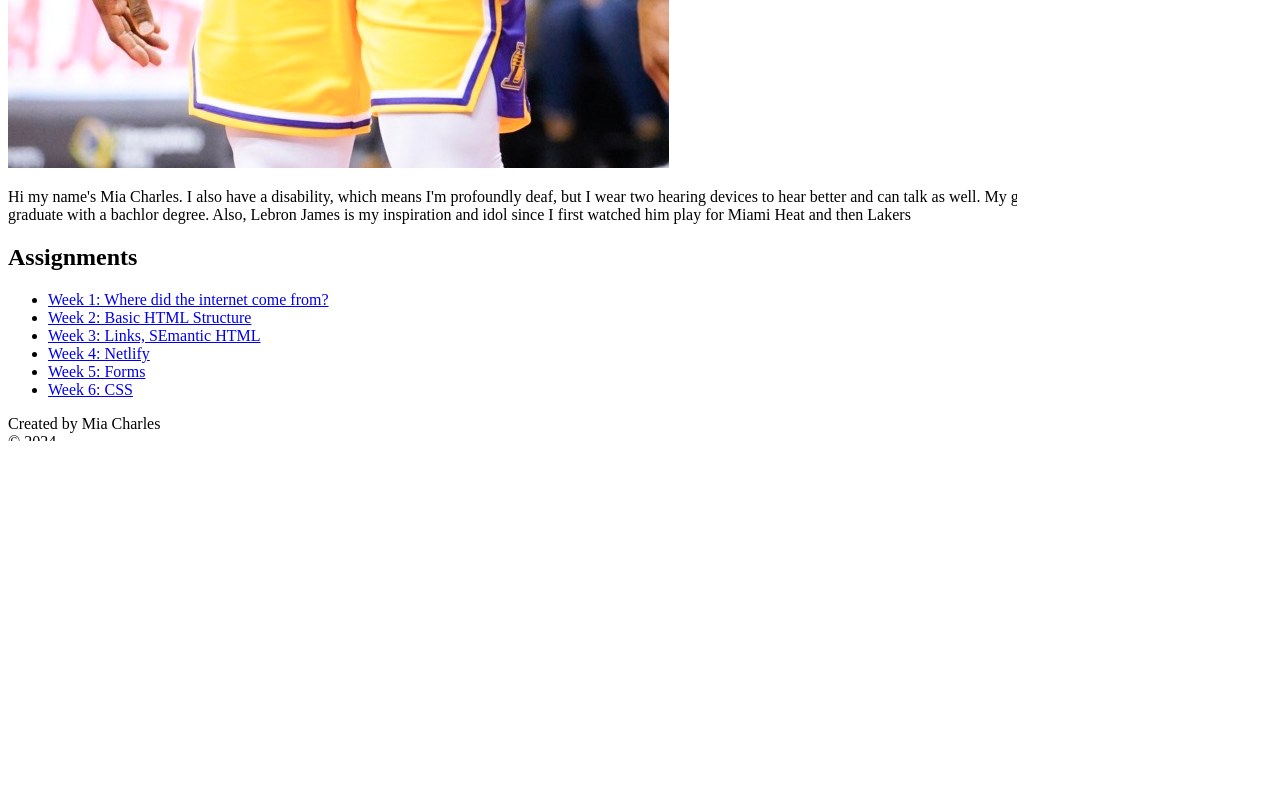
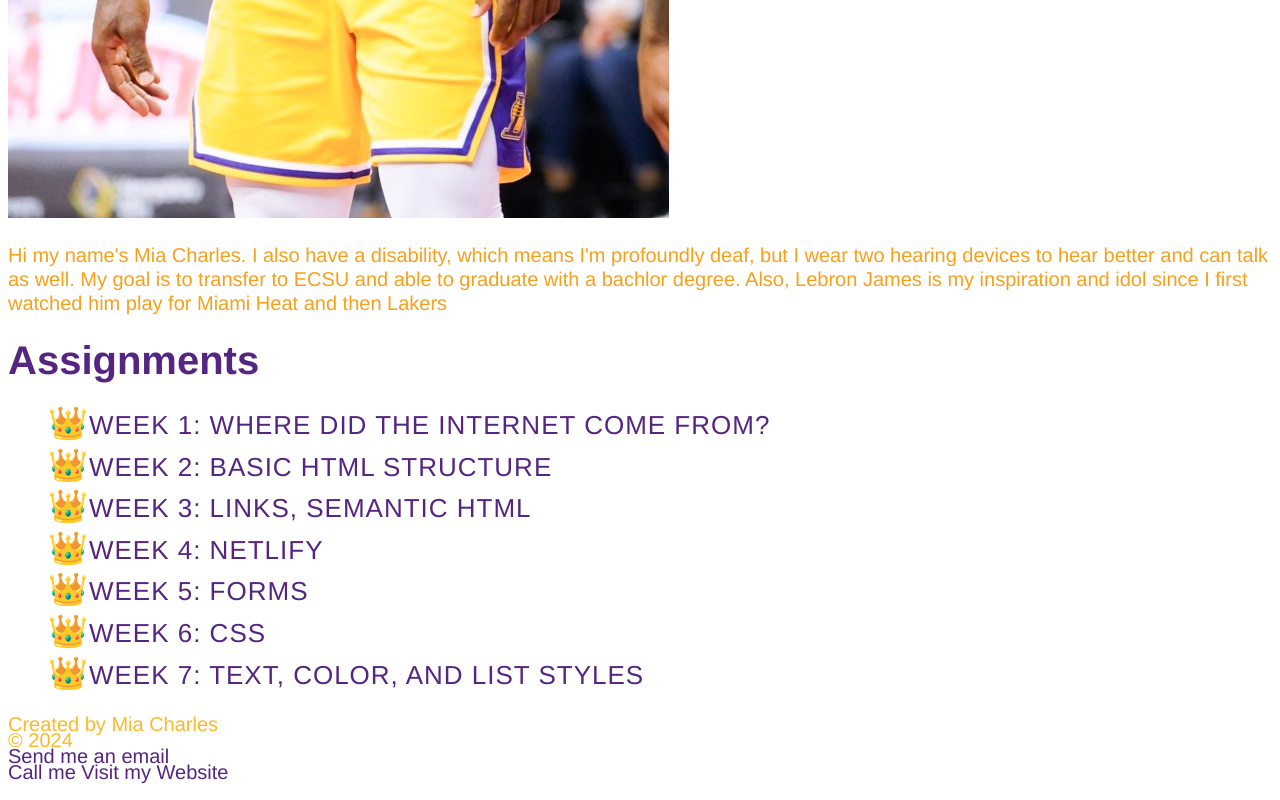
Before and after one commit to rawxmd/rawxmd.github.io, a plain HTML site: page index.html in a window 1280 px wide. Shown: the part 1084-1884 px from the top of the page. Before the commit the page ends 1587 px from the top, so only its background shows below. Drawn offline with Linux system fonts and the light colour scheme.

Commit message:
Week 7: Colors, Typography, and Styling Lists

```diff
--- a/CSS/challenge-styles.css
+++ b/CSS/challenge-styles.css
@@ -3,9 +3,13 @@ html {
    line-height: 1.5rem;
 }
 
-h1, h2, h3 {
-    color: #4f0876;
+h1,
+h2,
+h3 {
+    color: rgb(120, 12, 40);
     font-family: Georgia, 'Times New Roman', Times, serif;
+    text-decoration: underline dotted rgb(110, 142, 89) 3px;
+    text-underline-offset: 4px;
 }
 
 h1 {
@@ -29,6 +33,22 @@ h3 {
     letter-spacing: .1rem;
 }
 
+h1::before {
+    content: "\1F940 ";
+    font-size: 2rem;
+}
+
+h2::before {
+    content: "\1F940 ";
+    font-size: 2rem;
+}
+
+h3::before {
+    content: "\1F940 ";
+    font-size: 2rem;
+}
+
+
 .site-intro {
     font-size: 1.25rem;
 }
@@ -40,21 +60,25 @@ h3 {
     letter-spacing: .1rem;
 }
 
+.signif-design li {
+    list-style-type: "\1F940 ";
+    text-indent: .5rem;
+}
+
 .site-intro {
     font-size: 1.25rem;
 }
 
-
 nav a:link {
-    color: #2e1a47;
+    color: #CAE0BC;
 }
 
 nav a:visited {
-    color: #696969;
+    color: #780C28;
 }
 
 nav a:hover {
-    color: #2a9df4;
+    color: #CAE0BC;
     text-decoration: underline;
 }
 
@@ -65,9 +89,3 @@ nav a:active {
 nav a:focus {
     color: #87a96b;
 }
-
-nav a:link { color: #2e1a47; }
-nav a:visited { color: #696969; }
-nav a:hover { color: #2a9df4; text-decoration: underline; }
-nav a:active { color: #bb1b47; }
-nav a:focus { color: #87a96b; }
--- /dev/null
+++ b/CSS/index-style.css
@@ -0,0 +1,108 @@
+html {
+    font-family: 'Franklin Gothic Medium', 'Arial Narrow', Arial, sans-serif;
+    font-size: 1.25rem;
+    line-height: 1.2rem;
+    color: #f9a01b;
+}
+
+h1 {
+    font-size: 2.5rem;;
+    text-align: center;
+    text-decoration: underline dotted rgb(253,185,39) 3px;
+    text-underline-offset: 4px;
+}
+h2,
+h3 {
+    color: rgb(253,185,39);
+    font-family: 'franklin gothic medium', 'arial narrow', arial, sans-serif;
+    text-decoration: underline dotted rgb(253,185,39) 3px;
+    text-underline-offset: 4px;
+}
+
+h1 {
+    font-size: 2rem;
+    color: rgb(85,37,130);
+}
+
+h2 {
+    font-size: 2rem;;
+    text-decoration: none;
+    color: rgb(85,37,130);
+    text-align: left;
+}
+
+h2::before
+h2::after {
+    content: "\1F451 ";
+}
+
+h3 {
+    font-size: 2rem;
+}
+
+nav li {
+    font-size: 1.3rem;
+    font-family: 'Franklin Gothic Medium', 'Arial Narrow', Arial, sans-serif;
+    font-weight: 400;
+    letter-spacing: 1px;
+    list-style-type: none;
+    text-transform: uppercase;
+}
+
+nav,
+header {
+    text-align: left;
+}
+
+nav a,
+.assignments a,
+footer a {
+    text-decoration: none;
+    color: rgb(85,37,130);
+}
+
+nav a:link,
+nav a:visited {
+    line-height: 1.5rem;
+}
+
+nav a:hover,
+nav a:active {
+    text-decoration: underline dotted rgb(85,37,130) 3px;
+    text-underline-offset: 4px;
+    color: rgb(253,185,39);
+}
+
+nav a:hover::before {
+    content: "\1F451 ";
+}
+
+header p {
+    font-size: 80%;
+}
+
+.assignments li {
+    list-style-type: none;
+}
+
+.assignments li::before {
+    content: "\1F451 ";
+    font-size: 1.6rem;
+}
+
+.assignments a:link,
+.assignments a:visited {
+    line-height: 1.6;
+}
+
+.assignments a:hover,
+.assignments a:active {
+    text-decoration: underline wavy rgb(85,37,130) 3px;
+    text-underline-offset: 4px;
+}
+
+footer {
+    color: rgb(253,185,39);
+    line-height: 80%;
+    font-weight: 300;
+}
--- a/index.html
+++ b/index.html
@@ -4,6 +4,7 @@
     <meta charset="UTF-8">
     <meta name="viewport" content="width=device-width, initial-scale=1.0">
     <title>Home</title>
+    <link rel="stylesheet" href="CSS/index-style.css">
 </head>
 <body>
     <nav>
@@ -31,6 +32,7 @@
             <li><a href="https://rawxmia.netlify.app/">Week 4: Netlify</a></li>
             <li><a href="form.html">Week 5: Forms</a></li>
             <li><a href="CSS/challenge-styles.css">Week 6: CSS</a></li>
+            <li><a href="CSS/challenge-styles.css">Week 7: Text, Color, and List Styles</a></li>
         </ul>
     </nav>
 </section>
```
Also changed, not shown: challenge.html (+2 -2 lines).
